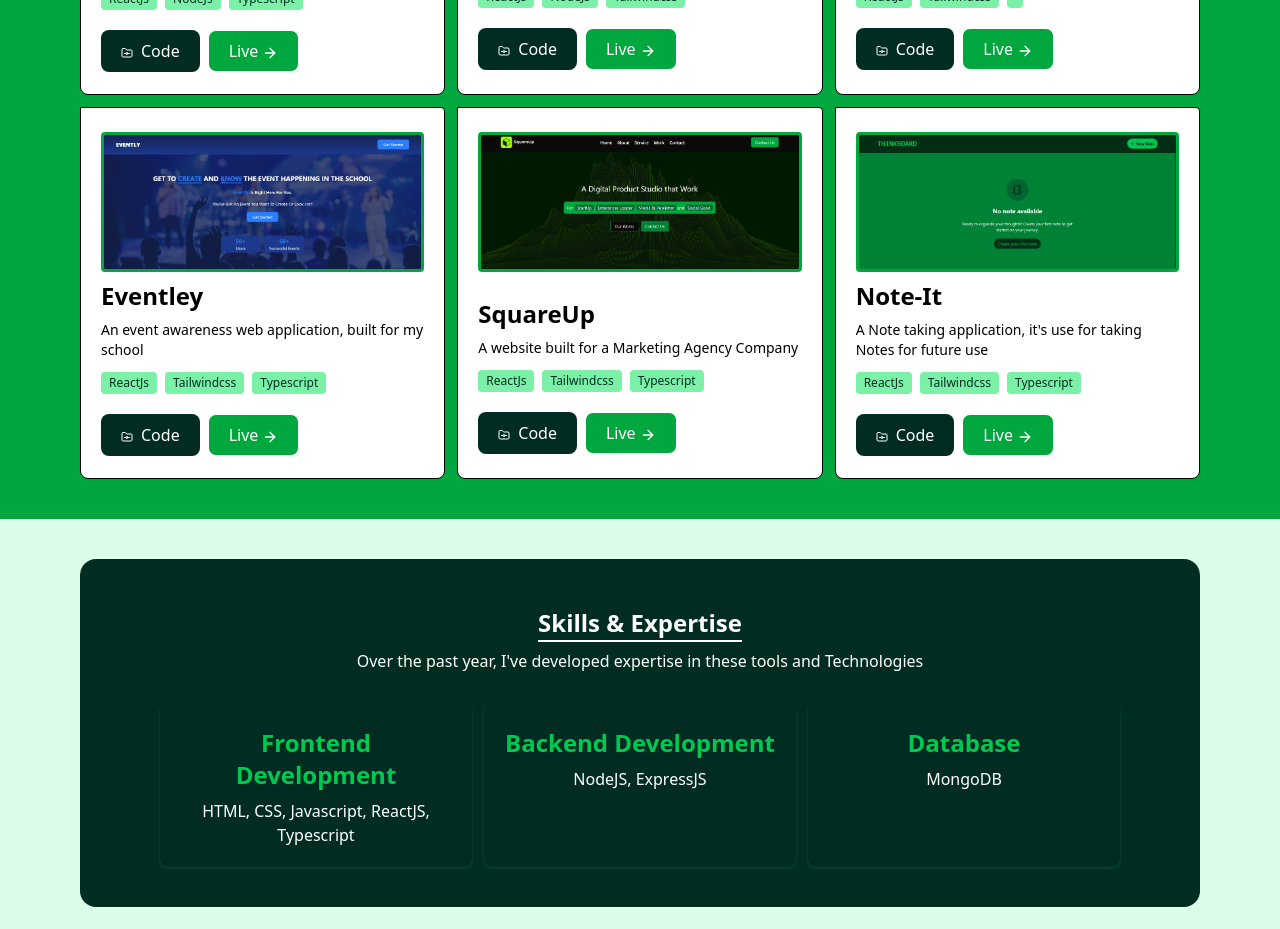
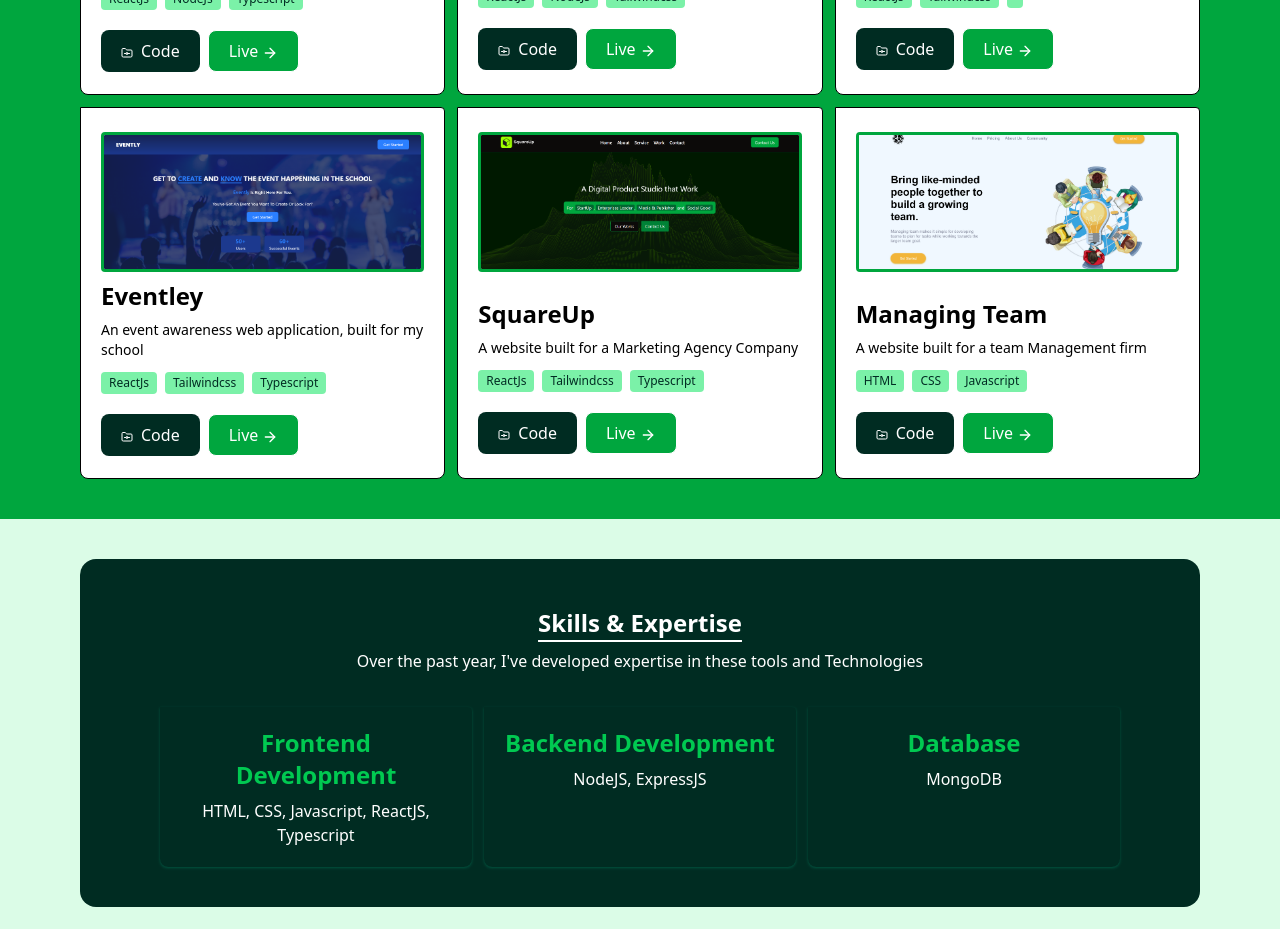
Before and after one commit to iconicconcept/mrmay, a React (Vite) app in the folder portfolio-frontend/: page / in a window 1280 px wide. Shown: the part 1720-2649 px from the top of the page. Built offline with nearby package versions, Linux system fonts and the light colour scheme.

Commit message:
latest projects added

```diff
--- a/portfolio-frontend/src/myComponent/data.ts
+++ b/portfolio-frontend/src/myComponent/data.ts
@@ -59,29 +59,31 @@ export const projectCardDetails = [
     code: "https://github.com/iconicconcept",
     live: "https://squareagency.netlify.app",
   },
+  // {
+  //   id: "6",
+  //   alt: "note taking web app",
+  //   image: "/NOTE.png",
+  //   head: "Note-It",
+  //   stack: "ReactJs",
+  //   stack2: "Tailwindcss",
+  //   stack3: "Typescript",
+  //   parag:
+  //     "A Note taking application, it's use for taking Notes for future use",
+  //   code: "https://github.com/iconicconcept",
+  //   live: "https://noteit-Ifpq.onrender.com",
+  // },
   {
     id: "6",
-    alt: "note taking web app",
-    image: "/NOTE.png",
-    head: "Note-It",
-    stack: "ReactJs",
-    stack2: "Tailwindcss",
-    stack3: "Typescript",
-    parag:
-      "A Note taking application, it's use for taking Notes for future use",
+    alt: "Team management",
+    image: "/ManagingTeam.png",
+    head: "Managing Team",
+    stack: "HTML",
+    stack2: "CSS",
+    stack3: "Javascript",
+    parag: "A website built for a team Management firm",
     code: "https://github.com/iconicconcept",
-    live: "https://noteit-Ifpq.onrender.com",
+    live: "https://iconicconcept.github.io/managing-team.io/",
   },
-  // {
-  //     id: "7",
-  //     alt: "Team management",
-  //     image: "/ManagingTeam.png",
-  //     head: "Managing Team",
-  //     stack: "HTML",stack2: "CSS",stack3: "Javascript",
-  //     parag: "A website built for a team Management firm",
-  //     code: "https://github.com/iconicconcept",
-  //     live: "https://iconicconcept.github.io/managing-team.io/"
-  // },
   // {
   //     id: "8",
   //     alt: "deesmart store",
```
